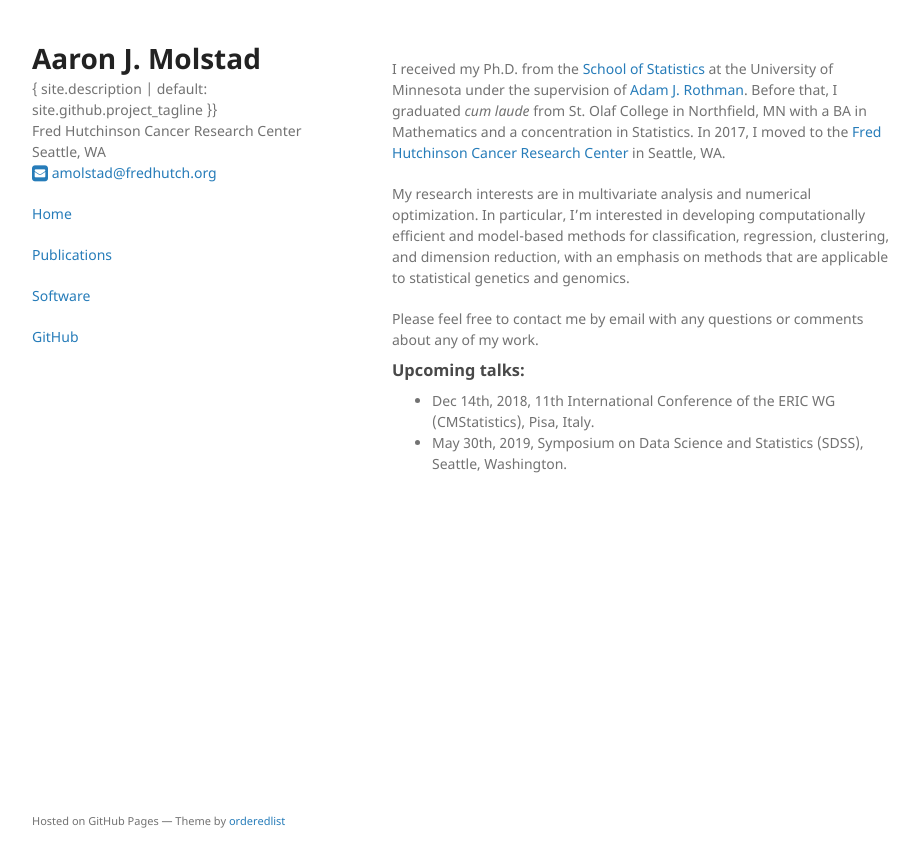
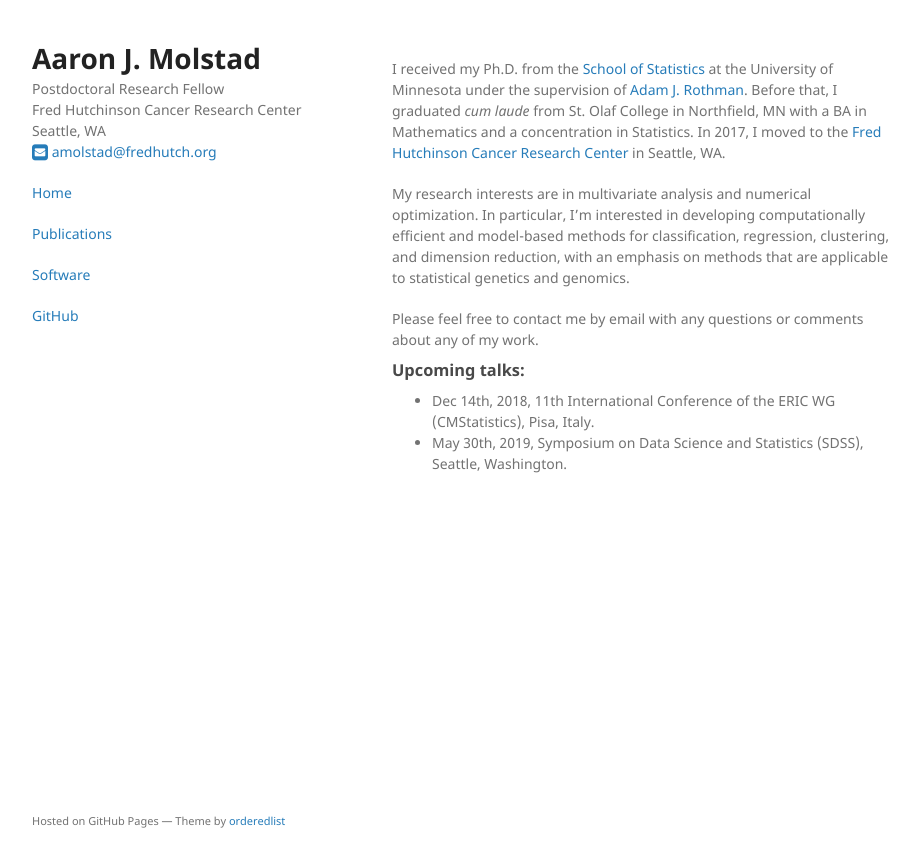
Before and after one commit to ajmolstad/ajmolstad.github.io, a Jekyll site: the page built from index.md, in a window 1280 px wide. Shown: the top 867 px of the page, without its empty margins (178-1097 px from the left). Built offline with Jekyll 4.4.1, drawn with Linux system fonts in a browser that asks for light colours.

Commit message:
Update default.html

```diff
--- a/_layouts/default.html
+++ b/_layouts/default.html
@@ -16,7 +16,7 @@
     <div class="wrapper">
       <header>
         <h1>{{ site.title | default: site.github.repository_name }}</h1>
-        <p>{ site.description | default: site.github.project_tagline }}<br>
+        <p>{{ site.description | default: site.github.project_tagline }}<br>
         {{ site.affiliation | default: site.github.project_tagline }}<br>
         {{ site.location | default: site.github.project_tagline }}<br>
         <a href="mailto:amolstad@fredhutch.org" target="_top"> <i class="fa fa-envelope-square fa-lg"> </i> amolstad@fredhutch.org</a>
```
